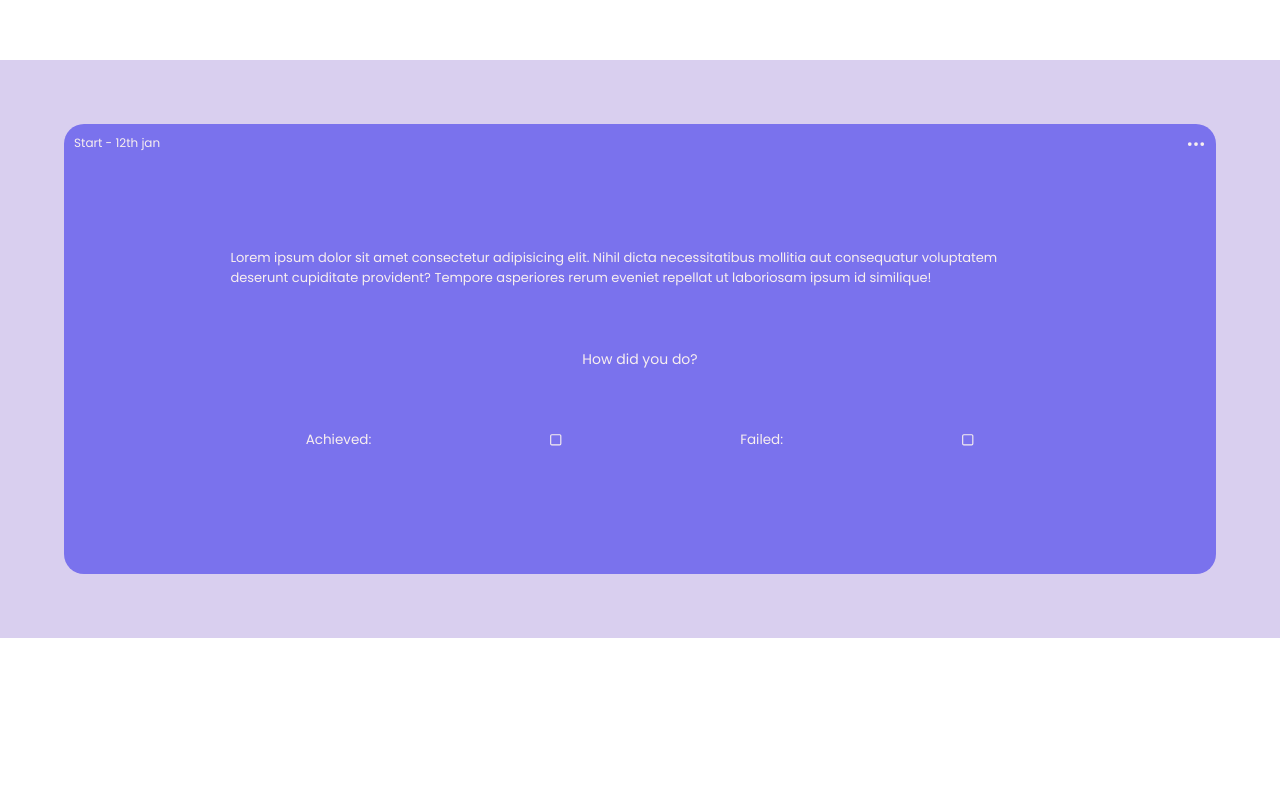
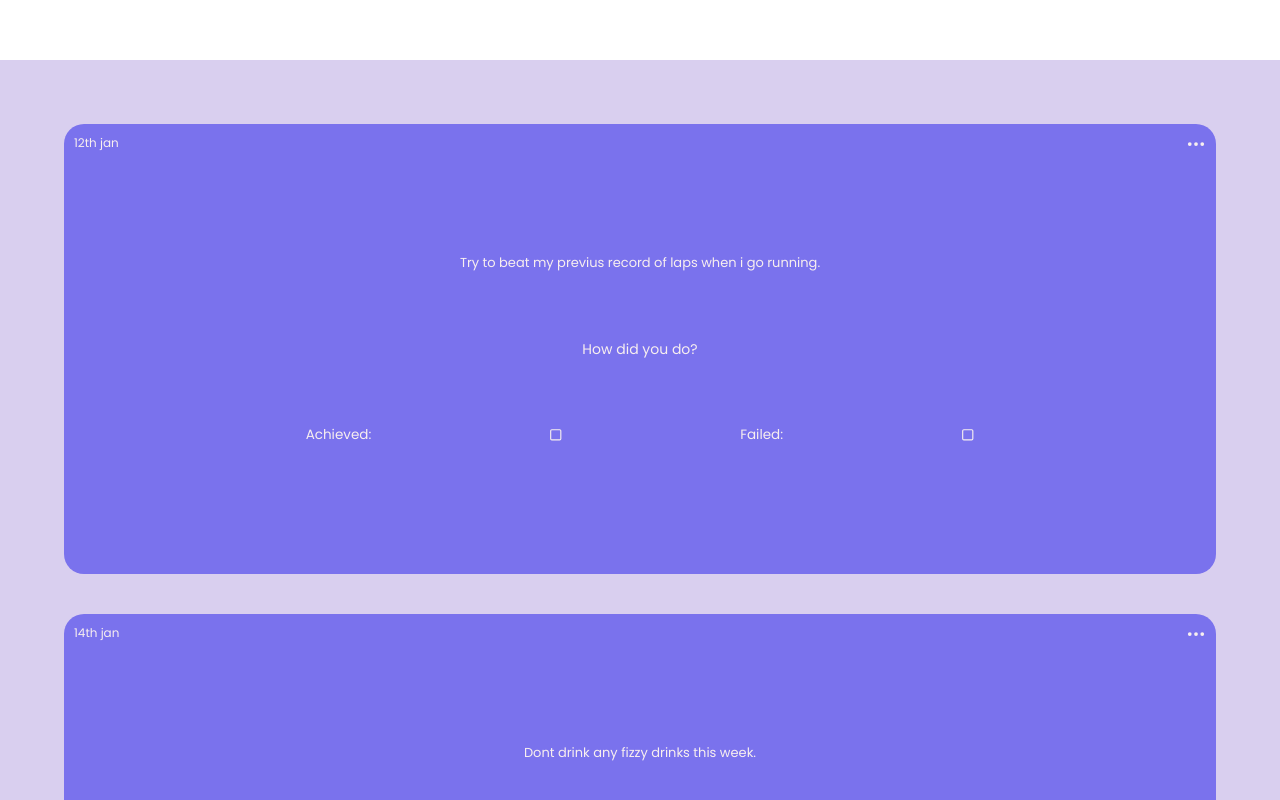
Before and after one commit to David-Henery4/Schedule-TrackR, a React (Create React App) app: page /goals in a window 1280 px wide. Shown: the part 580-1380 px from the top of the page. Before the commit the page ends 1218 px from the top, so only its background shows below. Built offline with nearby package versions, Linux system fonts and the light colour scheme.

Commit message:
outcome component

```diff
--- a/src/data/mockGoalsData.js
+++ b/src/data/mockGoalsData.js
@@ -1,4 +1,4 @@
-const mockGoalsData = [
+export const mockGoalsData = [
     {
         id: 1,
         start: "12th jan",
@@ -15,3 +15,5 @@ const mockGoalsData = [
         goal: "Eat more fruit."
     }
 ]
+
+export default mockGoalsData
--- a/src/pages/goals.js
+++ b/src/pages/goals.js
@@ -1,23 +1,26 @@
 import React from 'react'
 import GoalsOutcome from '../components/goalsOutcome';
 import { BsThreeDots } from "react-icons/bs";
+import mockGoalsData from '../data/mockGoalsData';
 
 export const Goals = () => {
   //
   return (
     <section className="goals">
       <div className="goals-row">
-        <div className="goals-tab">
-          <p className="goals__start">Start - 12th jan</p>
-          <BsThreeDots className="goals__edit" />
-          <article className="goals__action">
-            Lorem ipsum dolor sit amet consectetur adipisicing elit. Nihil dicta
-            necessitatibus mollitia aut consequatur voluptatem deserunt
-            cupiditate provident? Tempore asperiores rerum eveniet repellat ut
-            laboriosam ipsum id similique!
-          </article>
-          <GoalsOutcome/>
-        </div>
+        {mockGoalsData.map(tab => {
+          const {id, start, goal} = tab
+          return (
+            <div className="goals-tab" key={id}>
+              <p className="goals__start">{start}</p>
+              <BsThreeDots className="goals__edit" />
+              <article className="goals__action">
+                {goal}
+              </article>
+              <GoalsOutcome />
+            </div>
+          );
+        })}
       </div>
     </section>
   );
--- a/src/sass/pages/_goals.scss
+++ b/src/sass/pages/_goals.scss
@@ -6,6 +6,7 @@
   &-row {
     display: grid;
     place-items: center;
+    gap: 4rem;
   }
   &-tab {
     width: 90%;
```
